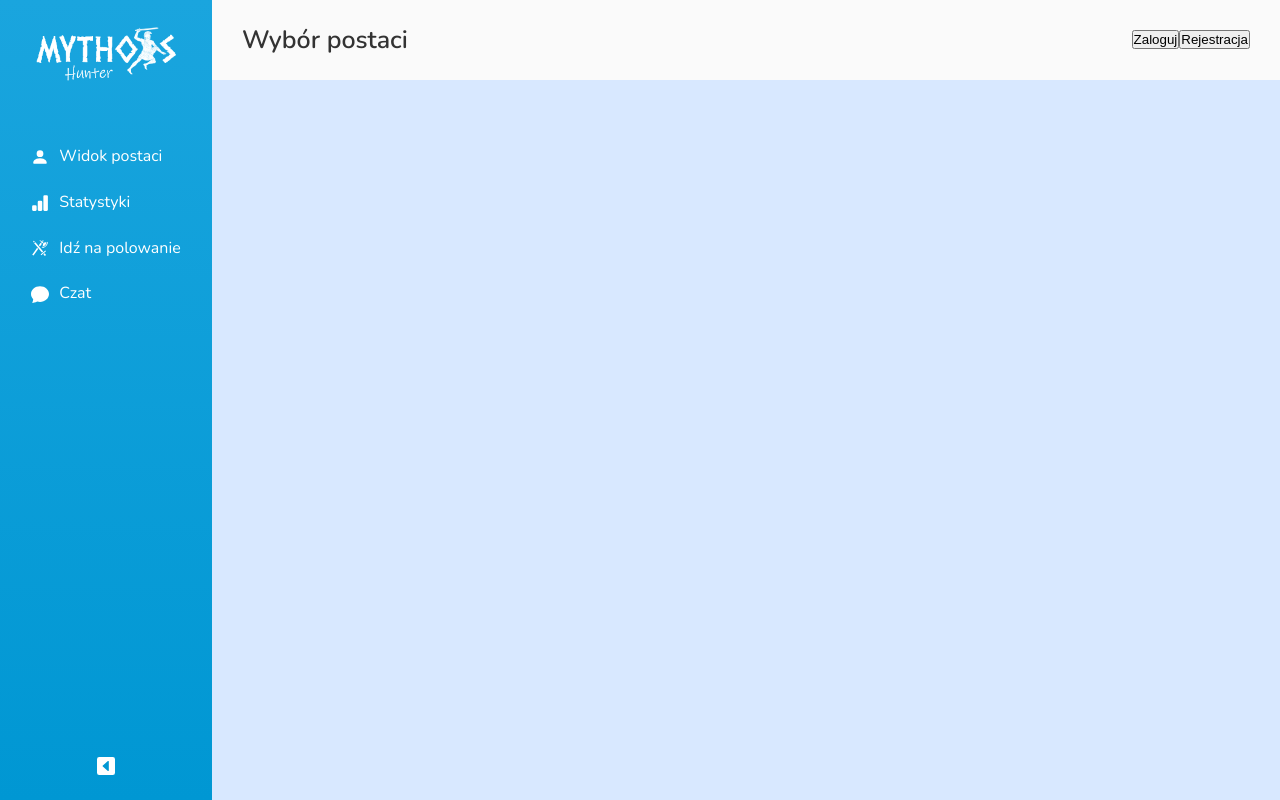
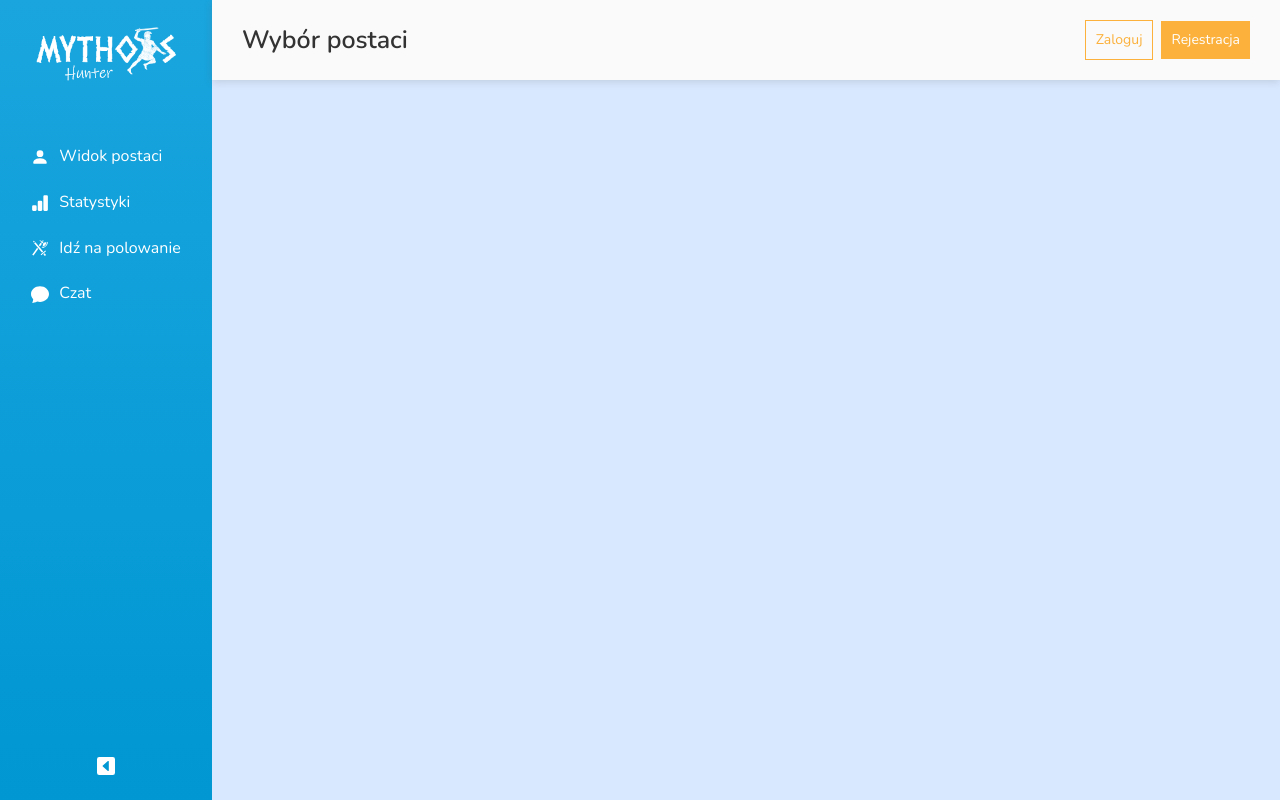
Before and after one commit to MarcinTomkiewicz/mythos-hunter, a React (Create React App) app: page / in a window 1280 px wide. Built offline with nearby package versions, Linux system fonts and the light colour scheme.

Commit message:
Add styles

```diff
--- a/src/scss/_layout.scss
+++ b/src/scss/_layout.scss
@@ -74,6 +74,9 @@
   justify-content: space-between;
   background-color: $color-grey-light-2;
   padding: 2rem 3rem;
+  box-shadow: rgba(99, 99, 99, 0.2) 0px 2px 8px 0px;
+  z-index: 100;
+  position: relative;
 }
 
 .content {
@@ -128,3 +131,10 @@
     }
   }
 }
+
+.not-logged {
+  @include flex-center;
+  & .btn:first-child {
+    margin-right: 0.8rem;
+  }
+}
--- a/src/scss/_utils.scss
+++ b/src/scss/_utils.scss
@@ -1,5 +1,9 @@
 ul {
   list-style: none;
+}
+
+button {
+  all: unset;
 }
 
 .menu-icon {
@@ -12,3 +16,27 @@ ul {
   font-weight: 600;
   font-size: 2.5rem;
 }
+
+.btn {
+  cursor: pointer;
+  font-size: 1.4rem;
+  padding: 0.8rem 1rem;
+  transition: all 0.2s;
+  &--ghost {
+    background-color: transparent;
+    color: #fbb13c;
+    border: 1px solid #fbb13c;
+    &:hover {
+      background-color: #fbb13c;
+      color: #fff;
+    }
+  }
+  &--full {
+    background-color: #fbb13c;
+    color: #fff;
+    &:hover {
+      background-color: #eea93a;
+      border-color: #eea93a;
+    }
+  }
+}
```
